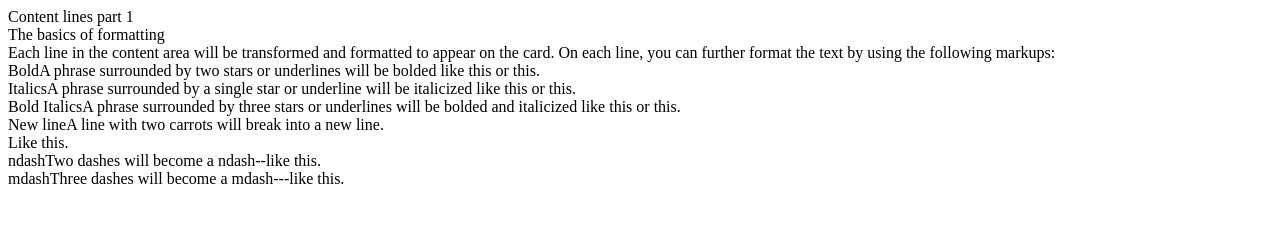
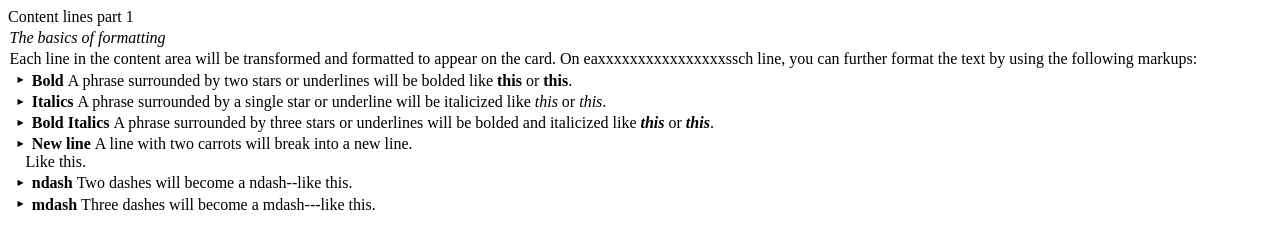
Before and after one commit to eberron94/rpg-material-card-api, a website: page text.html in a window 1280 px wide. Drawn offline with Linux system fonts and the light colour scheme.

Commit message:
added line symbol element

```diff
--- /dev/null
+++ b/mystyle.css
@@ -0,0 +1,32 @@
+.element {
+  margin: 0.2rem 0.1rem;
+}
+
+
+
+.element .italics,
+.element.subtitle {
+  font-style: italic;
+}
+
+.element .bold,
+.element .line-name {
+  font-weight: bold;
+}
+
+.element .line-name:after {
+  content: " ";
+}
+
+.element.list {
+  padding-left: 1rem;
+}
+.element.list .line-symbol {
+  position: relative;
+  left: -0.5rem;
+  bottom: 0.2rem;
+}
+.element.list .line-symbol::after {
+  content: "▶";
+  font-size: 0.5rem;
+}
--- a/src/parts/list.js
+++ b/src/parts/list.js
@@ -20,6 +20,8 @@ exports.list = {
             content.unshift(span(markupUtil.stylize(name), 'line-name'));
         }
 
+        content.unshift(span("", "line-symbol"))
+
         return div(content, 'element list');
     },
 };
--- a/text.html
+++ b/text.html
@@ -1,3 +1,9 @@
+<!DOCTYPE html>
+<html>
+  <head>
+    <link rel="stylesheet" href="mystyle.css" />
+  </head>
+  <body>
     <div class="card card-front">
       <div class="title name-icons">
         <span class="name">Content lines part 1</span>
@@ -8,21 +14,21 @@
         </div>
         <div class="element text">
           <div class="-p line-text">
-                Each line in the content area will be transformed and formatted
-                to appear on the card. On each line, you can further format the
-                text by using the following markups:
+            Each line in the content area will be transformed and formatted to
+            appear on the card. On eaxxxxxxxxxxxxxxxxssch line, you can further format the text by
+            using the following markups:
           </div>
         </div>
         <div class="element list">
-            <span class="line-name">Bold</span
+          <span class="line-symbol"></span><span class="line-name">Bold</span
           ><span class="line-text"
-                >A phrase surrounded by two stars or underlines will be bolded
-                like <span class="bold">this</span> or
+            >A phrase surrounded by two stars or underlines will be bolded like
+            <span class="bold">this</span> or
             <span class="bold">this</span>.</span
           >
         </div>
         <div class="element list">
-            <span class="line-name">Italics</span
+          <span class="line-symbol"></span><span class="line-name">Italics</span
           ><span class="line-text"
             >A phrase surrounded by a single star or underline will be
             italicized like <span class="italics">this</span> or
@@ -30,15 +36,17 @@
           >
         </div>
         <div class="element list">
-            <span class="line-name">Bold Italics</span
+          <span class="line-symbol"></span
+          ><span class="line-name">Bold Italics</span
           ><span class="line-text"
-                >A phrase surrounded by three stars or underlines will be bolded
-                and italicized like <span class="bold italics">this</span> or
+            >A phrase surrounded by three stars or underlines will be bolded and
+            italicized like <span class="bold italics">this</span> or
             <span class="bold italics">this</span>.</span
           >
         </div>
         <div class="element list">
-            <span class="line-name">New line</span
+          <span class="line-symbol"></span
+          ><span class="line-name">New line</span
           ><span class="line-text"
             >A line with two carrots will break into a new line.<span
               class="line-break"
@@ -47,13 +55,13 @@
           >
         </div>
         <div class="element list">
-            <span class="line-name">ndash</span
+          <span class="line-symbol"></span><span class="line-name">ndash</span
           ><span class="line-text"
             >Two dashes will become a ndash--like this.</span
           >
         </div>
         <div class="element list">
-            <span class="line-name">mdash</span
+          <span class="line-symbol"></span><span class="line-name">mdash</span
           ><span class="line-text"
             >Three dashes will become a mdash---like this.</span
           >
@@ -61,3 +69,5 @@
         <div class="element text"><div class="-p line-text"></div></div>
       </div>
     </div>
+  </body>
+</html>
```
Also changed, not shown: index.js (+34 -29 lines). Lines whose indentation alone changed are shown as unchanged.
